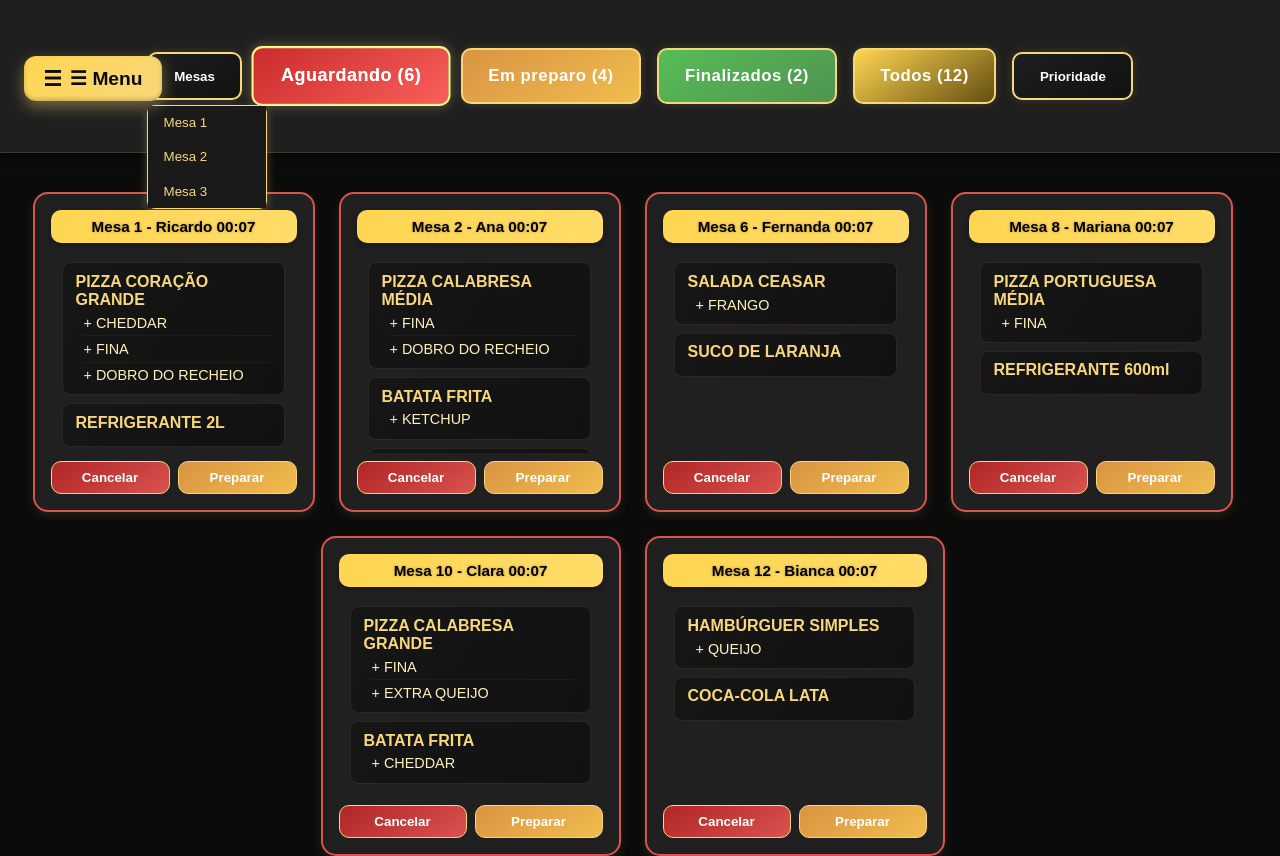
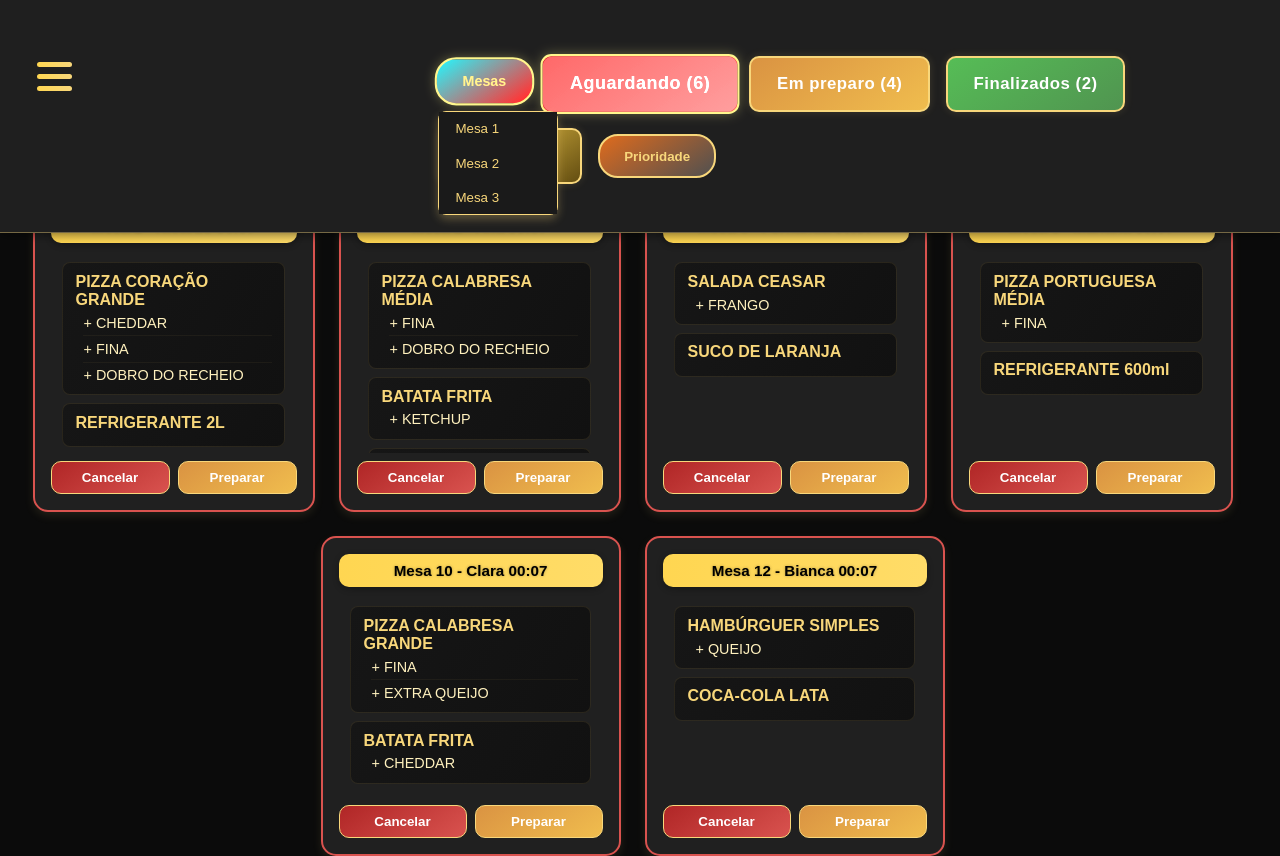
Before and after one commit to Hcreker/cozinho, a plain HTML site: page index.html in a window 1280 px wide. Both pictures are taken after a click on the button "Mesas". Drawn offline with Linux system fonts and the light colour scheme.

Commit message:
Add files via upload

```diff
--- a/index.html
+++ b/index.html
@@ -9,7 +9,11 @@
 <body>
 
   <!-- BOTÃO MENU FIXO -->
-<button class="menu-toggle" id="menu-toggle">☰ Menu</button>
+  <button class="menu-toggle" id="menu-toggle">
+    <span></span>
+    <span></span>
+    <span></span>
+  </button>
 
   <!-- SIDEBAR -->
   <div class="sidebar" id="sidebar">
@@ -66,5 +70,28 @@
   </div>
 
   <script src="script.js"></script>
+  <script>
+    // Liga o botão hambúrguer com a sidebar
+    const menuToggle = document.getElementById("menu-toggle");
+    const sidebar = document.getElementById("sidebar");
+    const overlay = document.getElementById("overlay");
+    const menuClose = document.getElementById("menu-close");
+
+    function toggleMenu(open) {
+      if (open) {
+        sidebar.classList.add("active");
+        overlay.classList.add("active");
+        menuToggle.classList.add("active"); // anima o hambúrguer
+      } else {
+        sidebar.classList.remove("active");
+        overlay.classList.remove("active");
+        menuToggle.classList.remove("active");
+      }
+    }
+
+    menuToggle.addEventListener("click", () => toggleMenu(true));
+    menuClose.addEventListener("click", () => toggleMenu(false));
+    overlay.addEventListener("click", () => toggleMenu(false));
+  </script>
 </body>
 </html>
--- a/script.js
+++ b/script.js
@@ -77,10 +77,7 @@ function renderPedidos() {
   container.innerHTML = "";
 
   const statusFiltro = document.querySelector(".status-btn.active")?.dataset.status || "Todos";
-
-  let pedidosFiltrados = pedidos.filter(p => {
-    return statusFiltro === "Todos" ? true : p.status === statusFiltro;
-  });
+  let pedidosFiltrados = pedidos.filter(p => statusFiltro === "Todos" ? true : p.status === statusFiltro);
 
   if (statusFiltro === "Todos") {
     const ordem = { "Aguardando": 0, "Em preparo": 1, "Finalizado": 2 };
@@ -122,9 +119,7 @@ function renderPedidos() {
         <span>Mesa ${pedido.mesa} - ${pedido.cliente}</span>
         <span class="tempo">${tempoStr}</span>
       </div>
-      <div class="card-content ${pedido.produtos.length === 1 ? "single-item" : ""}">
-        ${produtosHTML}
-      </div>
+      <div class="card-content">${produtosHTML}</div>
       ${gerarBotoes(pedido, indexOriginal)}
     `;
     container.appendChild(card);
@@ -154,116 +149,112 @@ function gerarBotoes(pedido, i) {
   }
 }
 
-function preparar(i) { pedidos[i].status = "Em preparo"; renderPedidos(); }
-function cancelar(i) { pedidos.splice(i, 1); renderPedidos(); }
-function voltarEtapa(i) { pedidos[i].status = pedidos[i].status === "Finalizado" ? "Em preparo" : "Aguardando"; renderPedidos(); }
-function finalizar(i) { pedidos[i].status = "Finalizado"; renderPedidos(); }
-function entregar(i) { pedidos.splice(i, 1); renderPedidos(); }
+function preparar(i){ pedidos[i].status="Em preparo"; renderPedidos(); }
+function cancelar(i){ pedidos.splice(i,1); renderPedidos(); }
+function voltarEtapa(i){ pedidos[i].status=pedidos[i].status==="Finalizado"?"Em preparo":"Aguardando"; renderPedidos(); }
+function finalizar(i){ pedidos[i].status="Finalizado"; renderPedidos(); }
+function entregar(i){ pedidos.splice(i,1); renderPedidos(); }
 
 // ====================== TIMER ======================
-setInterval(() => {
-  pedidos.forEach((p, index) => {
-    if(p.status !== "Finalizado") p.tempoSegundos++;
-    const card = document.querySelector(`.card-pedido[data-index='${index}']`);
+setInterval(()=>{
+  pedidos.forEach((p,index)=>{
+    if(p.status!=="Finalizado") p.tempoSegundos++;
+    const card=document.querySelector(`.card-pedido[data-index='${index}']`);
     if(card){
-      const tempoSpan = card.querySelector(".tempo");
-      const minutos = Math.floor(p.tempoSegundos/60).toString().padStart(2,"0");
-      const segundos = (p.tempoSegundos % 60).toString().padStart(2,"0");
-      tempoSpan.textContent = `${minutos}:${segundos}`;
-
-      if(p.tempoSegundos > (p.tempoEstimado*60)+300 && p.status !== "Finalizado") {
-        card.classList.add("urgente");
-      } else {
-        card.classList.remove("urgente");
-      }
+      const tempoSpan=card.querySelector(".tempo");
+      const minutos=Math.floor(p.tempoSegundos/60).toString().padStart(2,"0");
+      const segundos=(p.tempoSegundos%60).toString().padStart(2,"0");
+      tempoSpan.textContent=`${minutos}:${segundos}`;
+      if(p.tempoSegundos>(p.tempoEstimado*60)+300 && p.status!=="Finalizado") card.classList.add("urgente");
+      else card.classList.remove("urgente");
     }
   });
-}, 1000);
+},1000);
 
 // ====================== MENU LATERAL ======================
-const menuToggle = document.getElementById("menu-toggle");
-const sidebar = document.querySelector(".sidebar");
-const overlay = document.getElementById("overlay");
-const menuClose = document.getElementById("menu-close");
+const menuToggle=document.getElementById("menu-toggle");
+const sidebar=document.querySelector(".sidebar");
+const overlay=document.getElementById("overlay");
+const menuClose=document.getElementById("menu-close");
 
 function toggleMenu(open){
   if(open){
     sidebar.classList.add("active");
     overlay.classList.add("active");
     menuToggle.classList.add("hidden");
-  } else {
+  }else{
     sidebar.classList.remove("active");
     overlay.classList.remove("active");
     menuToggle.classList.remove("hidden");
   }
 }
 
-menuToggle.addEventListener("click", () => toggleMenu(true));
-menuClose.addEventListener("click", () => toggleMenu(false));
-overlay.addEventListener("click", () => toggleMenu(false));
+menuToggle.addEventListener("click",()=>toggleMenu(true));
+menuClose.addEventListener("click",()=>toggleMenu(false));
+overlay.addEventListener("click",()=>toggleMenu(false));
 
 // ====================== FILTROS DE STATUS ======================
-document.querySelectorAll(".status-btn").forEach(btn => {
-  btn.addEventListener("click", () => {
-    document.querySelectorAll(".status-btn").forEach(b => b.classList.remove("active"));
+document.querySelectorAll(".status-btn").forEach(btn=>{
+  btn.addEventListener("click",()=>{
+    document.querySelectorAll(".status-btn").forEach(b=>b.classList.remove("active"));
     btn.classList.add("active");
     renderPedidos();
   });
 });
 
 // ====================== DROPDOWNS MESAS E PRIORIDADE ======================
-document.addEventListener("DOMContentLoaded", () => {
-  const dropdowns = document.querySelectorAll(".dropdown-wrapper");
-  dropdowns.forEach(wrapper => {
-    const btn = wrapper.querySelector(".dropdown-btn");
-    const content = wrapper.querySelector(".dropdown-content");
+document.addEventListener("DOMContentLoaded",()=>{
+  const dropdowns=document.querySelectorAll(".dropdown-wrapper");
+  dropdowns.forEach(wrapper=>{
+    const btn=wrapper.querySelector(".dropdown-btn");
+    const content=wrapper.querySelector(".dropdown-content");
 
-    btn.addEventListener("click", (e) => {
+    btn.addEventListener("click",(e)=>{
       e.stopPropagation();
-      document.querySelectorAll(".dropdown-content").forEach(c => {
-        if(c !== content) c.style.display = "none";
+      document.querySelectorAll(".dropdown-content").forEach(c=>{
+        if(c!==content) c.style.display="none";
       });
-      content.style.display = content.style.display === "flex" ? "none" : "flex";
+      const openNow=content.style.display==="flex";
+      document.querySelectorAll(".dropdown-btn").forEach(b=>b.classList.remove("active-dropdown"));
+      if(!openNow){
+        content.style.display="flex";
+        btn.classList.add("active-dropdown");
+      }else{
+        content.style.display="none";
+      }
     });
   });
 
-  document.addEventListener("click", () => {
-    document.querySelectorAll(".dropdown-content").forEach(c => c.style.display = "none");
+  document.addEventListener("click",()=>{
+    document.querySelectorAll(".dropdown-content").forEach(c=>c.style.display="none");
+    document.querySelectorAll(".dropdown-btn").forEach(b=>b.classList.remove("active-dropdown"));
   });
 });
 
 // ====================== SCROLL INTELIGENTE ======================
 function atualizarScrollCards(){
-  const cards = document.querySelectorAll('.card-content');
-  cards.forEach(card => {
-    card.style.overflowY = 'hidden';
-    const itens = Array.from(card.querySelectorAll('.item-pedido'));
+  const cards=document.querySelectorAll('.card-content');
+  cards.forEach(card=>{
+    card.style.overflowY='hidden';
+    const itens=Array.from(card.querySelectorAll('.item-pedido'));
     if(itens.length===0) return;
-
-    const visibleTop = card.scrollTop;
-    const visibleBottom = visibleTop + card.clientHeight;
-
-    let precisaScroll = false;
+    const visibleTop=card.scrollTop;
+    const visibleBottom=visibleTop+card.clientHeight;
+    let precisaScroll=false;
     for(let it of itens){
-      const top = it.offsetTop;
-      const bottom = top + it.offsetHeight;
-      if(top < visibleTop-1 || bottom > visibleBottom+1){
-        precisaScroll = true;
-        break;
-      }
+      const top=it.offsetTop;
+      const bottom=top+it.offsetHeight;
+      if(top<visibleTop-1 || bottom>visibleBottom+1){precisaScroll=true;break;}
     }
-
-    if(!precisaScroll && card.scrollHeight > card.clientHeight+1) precisaScroll = true;
-    card.style.overflowY = precisaScroll?'auto':'hidden';
+    if(!precisaScroll && card.scrollHeight>card.clientHeight+1) precisaScroll=true;
+    card.style.overflowY=precisaScroll?'auto':'hidden';
   });
 }
 
-window.addEventListener('resize', atualizarScrollCards);
-const scrollObserver = new MutationObserver(()=>{requestAnimationFrame(atualizarScrollCards)});
-scrollObserver.observe(document.getElementById('pedidos-container'), {childList:true, subtree:true});
-const ro = new ResizeObserver(()=>atualizarScrollCards());
-document.querySelectorAll('.card-content').forEach(c => ro.observe(c));
-document.addEventListener('DOMContentLoaded', ()=>{setTimeout(atualizarScrollCards,50);});
+window.addEventListener('resize',atualizarScrollCards);
+const scrollObserver=new MutationObserver(()=>{requestAnimationFrame(atualizarScrollCards)});
+scrollObserver.observe(document.getElementById('pedidos-container'),{childList:true,subtree:true});
+document.addEventListener('DOMContentLoaded',()=>{setTimeout(atualizarScrollCards,50);});
 
 // ====================== RENDER INICIAL ======================
 renderPedidos();
--- a/style.css
+++ b/style.css
@@ -21,18 +21,18 @@ body {
 .header-wrapper {
   display: flex;
   flex-direction: column;
-  align-items: center;
+  align-items: flex-start;
   justify-content: center;
   width: 100%;
   position: fixed;
   top: 0;
   background: #1f1f1f;
   z-index: 101;
-  padding: 3rem 3% 3rem;
+  padding: 3.5rem 3% 3rem;
   box-sizing: border-box;
   gap: 0.8rem;
   box-shadow: 0 2px 10px rgba(0, 0, 0, 0.5);
-  border-bottom: 1px solid rgba(248, 215, 123, 0.15);
+  border-bottom: 1px solid rgba(248, 215, 123, 0.397);
 }
 
 .header {
@@ -41,54 +41,70 @@ body {
   gap: 1rem;
   flex-wrap: wrap;
   position: relative;
-  padding-left: 0rem; /* espaço da borda esquerda */
+  padding-left: 25rem; /* espaço da borda esquerda */
 }
 
-/* ================= BOTÃO MENU FIXO ESTILIZADO ================= */
+/* ================= BOTÃO MENU FIXO (HAMBÚRGUER DOURADO) ================= */
 .menu-toggle {
   position: fixed;
-  top: 3.5rem; /* centralizado verticalmente com o header */
+  top: 3.5rem; /* alinhado com o header */
   left: 1.5rem;
-  z-index: 110;
-  background: linear-gradient(145deg, #ffd651, #f8d77b); /* gradiente dourado */
-  color: #0b0b0b;
+  z-index: 1100; /* acima do header e overlay */
+  width: 60px;
+  height: 40px;
+  background: transparent;
   border: none;
-  padding: 0.75rem 1.2rem;
-  font-size: 1.2rem;
-  font-weight: 700;
-  border-radius: 12px;
   cursor: pointer;
-  transition: all 0.3s ease;
-  box-shadow: 0 6px 15px rgba(248, 215, 123, 0.4), inset 0 -2px 4px rgba(0,0,0,0.2);
   display: flex;
+  flex-direction: column;
+  justify-content: space-between;
   align-items: center;
-  justify-content: center;
-  height: 45px;
+  padding: 6px 0;
+  transition: transform 0.25s cubic-bezier(.2,.9,.3,1), filter 0.25s;
+  -webkit-tap-highlight-color: transparent;
 }
 
-.menu-toggle::before {
-  content: "☰"; /* ícone de menu */
-  font-size: 1.3rem;
-  margin-right: 0.5rem;
+/* as três linhas douradas */
+.menu-toggle span {
+  display: block;
+  width: 35px;
+  height: 4.5px;
+  background: linear-gradient(90deg, #ffd651, #f8d77b);
+  border-radius: 6px;
+  transition: transform 0.28s cubic-bezier(.2,.9,.3,1), opacity 0.18s, box-shadow 0.18s;
+  will-change: transform, opacity;
 }
 
-.menu-toggle:hover {
-  transform: translateY(-2px) scale(1.05);
-  box-shadow: 0 8px 20px rgba(248, 215, 123, 0.5), inset 0 -2px 4px rgba(0,0,0,0.2);
-  background: linear-gradient(145deg, #ffe88a, #ffd651);
+/* hover e foco */
+.menu-toggle:hover,
+.menu-toggle:focus {
+  transform: scale(1.08);
+  filter: drop-shadow(0 4px 8px rgba(248,215,123,0.12));
+  outline: none;
 }
 
-.menu-toggle:active {
-  transform: scale(0.97);
-  box-shadow: 0 4px 12px rgba(248, 215, 123, 0.3), inset 0 -1px 2px rgba(0,0,0,0.2);
+.menu-toggle:hover span,
+.menu-toggle:focus span {
+  box-shadow: 0 0 10px rgba(255,214,81,0.14);
 }
 
-.menu-toggle.hidden {
-  display: none;
+/* estado ativo (quando o menu está aberto) -> forma um X */
+.menu-toggle.active span:nth-child(1) {
+  transform: translateY(9px) rotate(45deg);
+}
+.menu-toggle.active span:nth-child(2) {
+  opacity: 0;
+  transform: scaleX(0.8);
+}
+.menu-toggle.active span:nth-child(3) {
+  transform: translateY(-9px) rotate(-45deg);
 }
 
 /* ================= STATUS BUTTONS ================= */
 .status-btn {
+  position: relative;
+  overflow: hidden;
+  z-index: 0;
   background: linear-gradient(145deg, #1e1e1e, #121212);
   border: 2px solid #f8d77b;
   color: #ffffff;
@@ -98,16 +114,36 @@ body {
   font-weight: 600;
   font-size: 1.05rem;
   letter-spacing: 0.5px;
-  transition: 0.3s ease, transform 0.2s, filter 0.3s, background 0.3s;
+  transition: transform 0.2s, filter 0.3s, box-shadow 0.3s;
   box-shadow: 0 0 8px rgba(248, 215, 123, 0.15);
-  position: relative;
-  overflow: hidden;
 }
 
-.status-btn.aguardando { background: linear-gradient(145deg, #b02626, #d9534f); }
-.status-btn.preparo { background: linear-gradient(145deg, #da9342, #f0bd4e); }
-.status-btn.finalizados { background: linear-gradient(145deg, #56bd56, #509450); }
-.status-btn.todos { background: linear-gradient(145deg, #ffd651, #644e11); }
+.status-btn::after {
+  content: "";
+  position: absolute;
+  inset: 0;
+  border-radius: inherit;
+  opacity: 0;
+  z-index: -1;
+  transition: opacity 0.4s ease;
+}
+
+/* cores padrões */
+.status-btn.aguardando { border-color: #f8d77b; background: linear-gradient(145deg, #b02626, #d9534f); }
+.status-btn.aguardando::after { background: linear-gradient(145deg, #e75b5b, #ff8a8a); }
+
+.status-btn.preparo { border-color: #f8d77b; background: linear-gradient(145deg, #da9342, #f0bd4e); }
+.status-btn.preparo::after { background: linear-gradient(145deg, #f3b66a, #f9d683); }
+
+.status-btn.finalizados { border-color: #f8d77b; background: linear-gradient(145deg, #56bd56, #509450); }
+.status-btn.finalizados::after { background: linear-gradient(145deg, #7ce57c, #91f78d); }
+
+.status-btn.todos { border-color: #f8d77b; background: linear-gradient(145deg, #ffd651, #644e11); }
+.status-btn.todos::after { background: linear-gradient(145deg, #ffeb8a, #9e7c1f); }
+
+.status-btn.active::after {
+  opacity: 1;
+}
 
 .status-btn:hover {
   transform: translateY(-3px);
@@ -133,20 +169,32 @@ body {
 }
 
 .dropdown-btn {
-  padding: 0.9rem 1.6rem;
-  border-radius: 10px;
+  background: linear-gradient(145deg, #df6b1d, #505050);
+  color: #f8d77b;
   border: 2px solid #f8d77b;
-  background: linear-gradient(145deg, #1e1e1e, #121212);
-  color: #fff;
+  padding: 0.8rem 1.5rem;
+  border-radius: 20px;
+  cursor: pointer;
   font-weight: 600;
-  cursor: pointer;
-  transition: 0.3s;
-  box-shadow: 0 0 8px rgba(248, 215, 123, 0.15);
+  transition: all 0.2s ease;
+  box-shadow: 0 0 10px transparent;
+}
+
+.dropdown-btn.active-dropdown {
+  background: linear-gradient(145deg, #1dd9df, #f31c1c);
+  color: #f8d77b;
+  transform: scale(1.07);
+  box-shadow: 0 0 20px rgba(248, 215, 123, 0.7);
+  animation: pulse-btn 1.5s infinite alternate;
+  filter: brightness(1.15);
+}
+
+.dropdown-btn.active-dropdown:focus {
+  transform: scale(1.07) translateY(-3px);
 }
 
 .dropdown-btn:hover {
-  background: linear-gradient(145deg, #2b2b2b, #1a1a1a);
-  transform: translateY(-2px);
+  transform: translateY(-3px);
 }
 
 .dropdown-content {
@@ -182,8 +230,8 @@ body {
 .sidebar {
   position: fixed;
   top: 0;
-  left: -250px;
-  width: 250px;
+  left: -300px;
+  width: 300px;
   height: 100vh;
   background: #111;
   color: #f8d77b;
@@ -321,7 +369,6 @@ body {
   border-radius: 5px;
 }
 
-/* Borda inicial colorida */
 .card-pedido.aguardando { border-color: #d9534f; }
 .card-pedido.preparo { border-color: #f0ad4e; }
 .card-pedido.finalizados { border-color: #5cb85c; }
@@ -378,11 +425,6 @@ body {
   display: flex;
   flex-direction: column;
   gap: 0.5rem;
-}
-
-.card-content.single-item {
-  justify-content: center;
-  align-items: center;
 }
 
 /* ================= ITENS ================= */
@@ -451,7 +493,7 @@ body {
   border-radius: 10px;
   font-weight: 600;
   cursor: pointer;
-  transition: 0.3s, transform 0.2s, filter 0.3s;
+  transition: 0.3s, transform 0.2s, filter 0.3s, background 0.3s;
   white-space: nowrap;
   border: 1px solid #f8d77b;
 }
```
Lines whose indentation alone changed are shown as unchanged.
